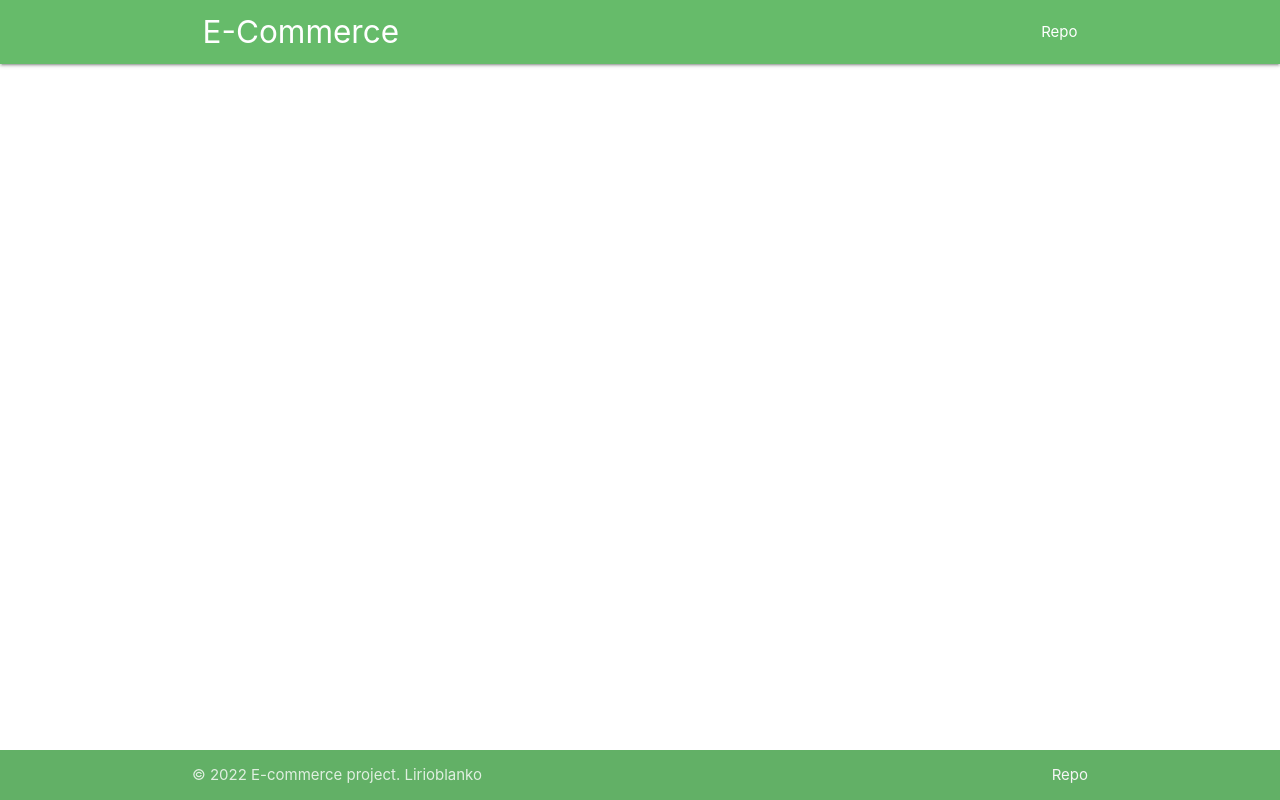
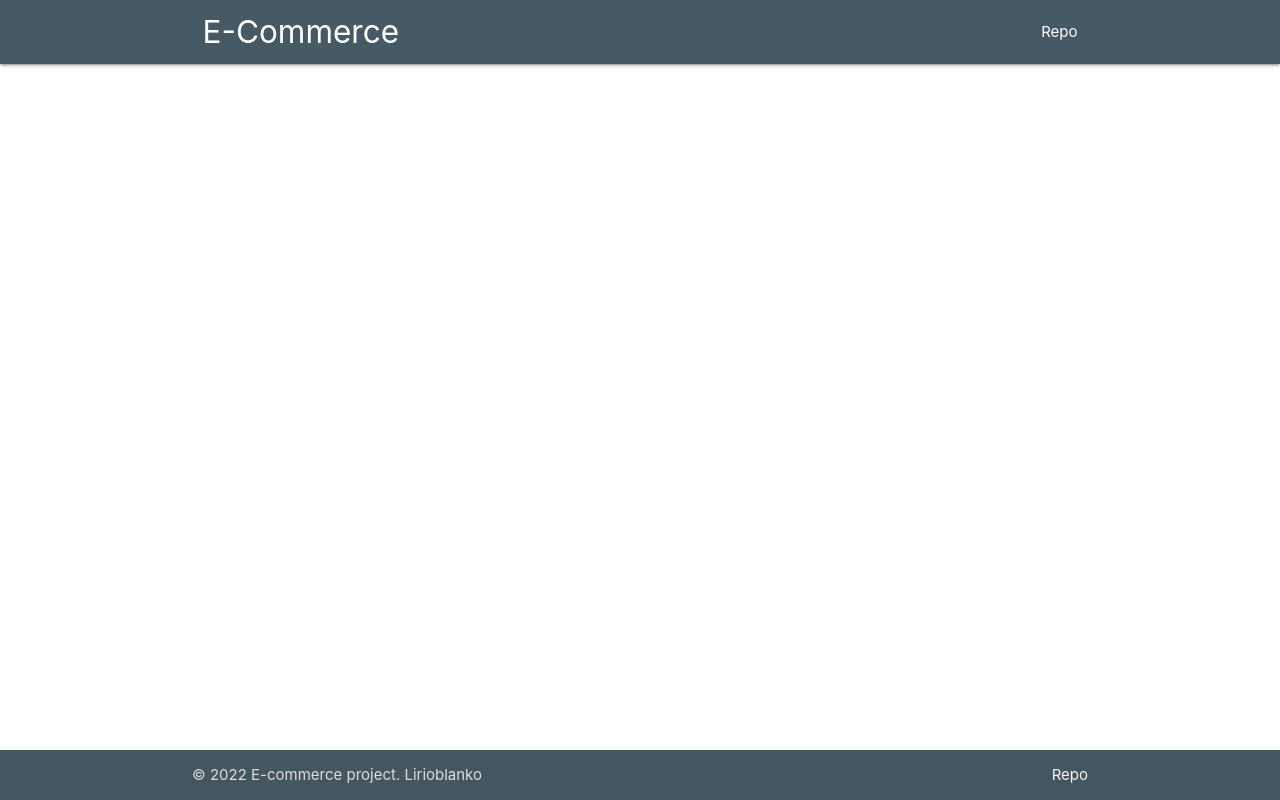
Before and after one commit to lirioblanko/e-commerce-react-app, a React (Create React App) app: page / in a window 1280 px wide. Built offline with nearby package versions, Linux system fonts and the light colour scheme.

Commit message:
Header, Footer - changed styles

```diff
--- a/src/layout/Footer.jsx
+++ b/src/layout/Footer.jsx
@@ -1,5 +1,5 @@
 function Footer () {
-    return <footer className="page-footer green lighten-1">
+    return <footer className="page-footer blue-grey darken-2">
         <div className="footer-copyright">
             <div className="container">
                 © { new Date().getFullYear()} E-commerce project. Lirioblanko
--- a/src/layout/Header.jsx
+++ b/src/layout/Header.jsx
@@ -1,5 +1,5 @@
 function Header () {
-    return <nav className='green lighten-1'>
+    return <nav className='blue-grey darken-2'>
         <div className="nav-wrapper container">
             <a href="#" className="brand-logo">E-Commerce</a>
             <ul id="nav-mobile" className="right hide-on-med-and-down">
```
